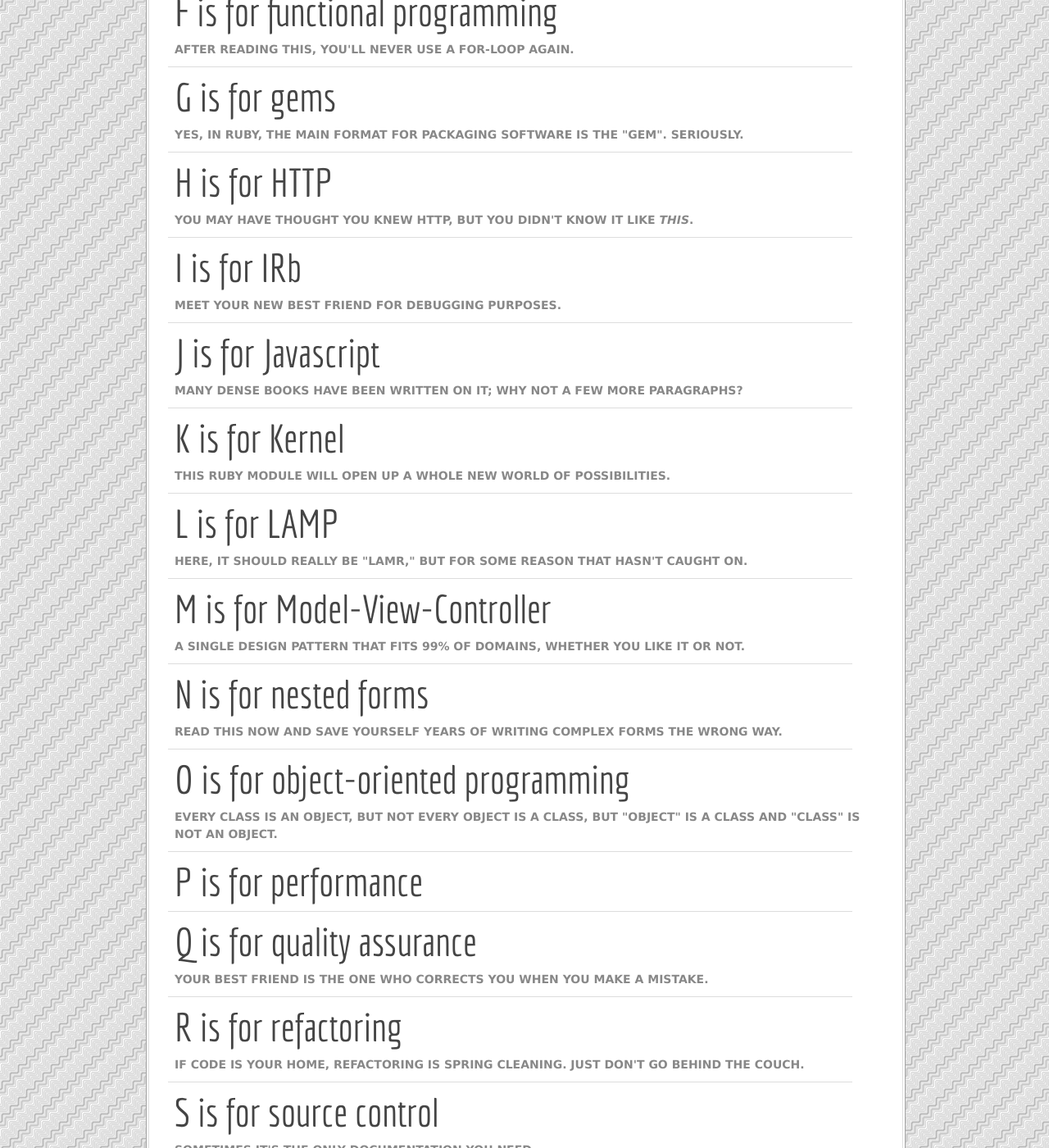
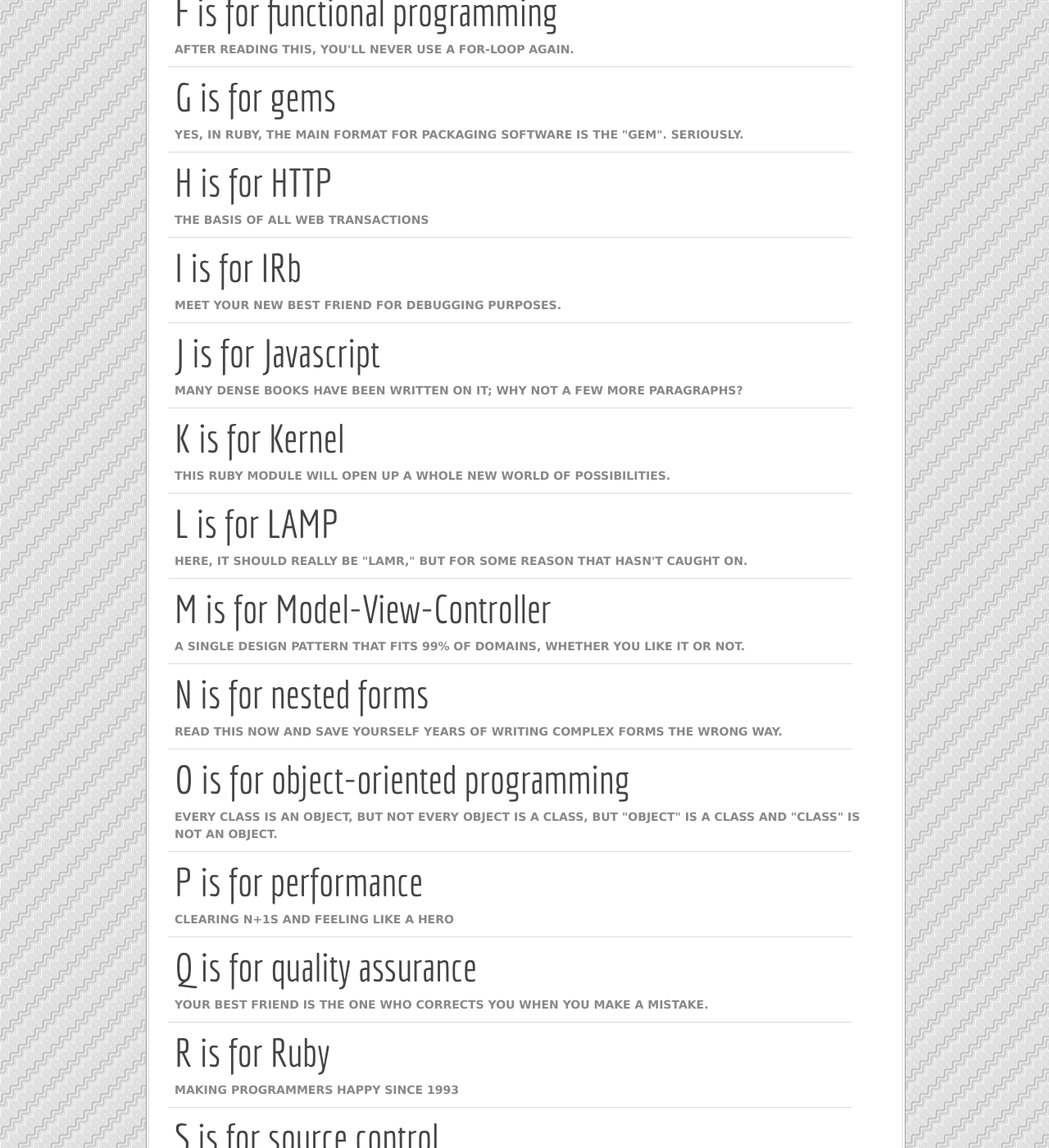
Before and after one commit to tb0yd/abcsofror, a Jekyll site: the page built from jekyll/index.html, in a window 1280 px wide and 1400 px high, scrolled down 856 px. Shown: the whole window at 82% size. Built offline with Jekyll 4.4.1, drawn with Linux system fonts in a browser that asks for light colours.

Commit message:
change subtitles

```diff
--- a/jekyll/index.html
+++ b/jekyll/index.html
@@ -63,7 +63,7 @@
 <div class="selection">
 	<h2>H is for HTTP</h2>
 
-	<h6>You may have thought you knew HTTP, but you didn't know it like <em>this</em>.</h6>
+	<h6>The basis of all web transactions</h6>
 </div>
 
 <hr />
@@ -126,7 +126,7 @@
 
 <div class="selection">
 	<h2>P is for performance</h2>
-
+	<h6>Clearing N+1s and feeling like a hero</h6>
 </div>
 <hr />
 
@@ -139,9 +139,9 @@
 <hr />
 
 <div class="selection">
-	<h2>R is for refactoring</h2>
+	<h2>R is for Ruby</h2>
 
-	<h6>If code is your home, refactoring is spring cleaning. Just don't go behind the couch.</h6>
+	<h6>Making programmers happy since 1993</h6>
 
 </div>
 <hr />
```
Also changed, not shown: abcs.png (added), 1 other file.
